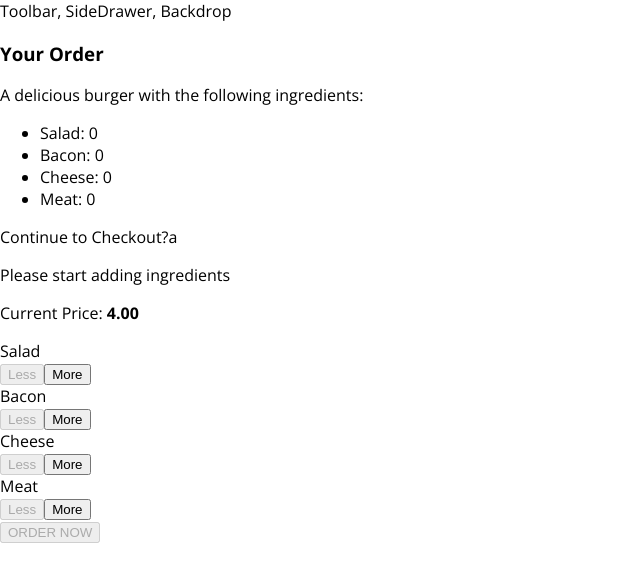
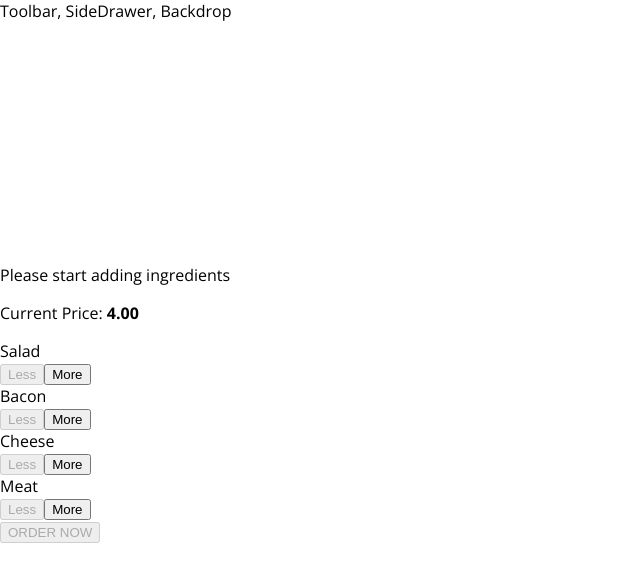
Before and after one commit to marlenehasslinger/burgerbuilder, a React app: page / in a window 1280 px wide. Shown: the top 582 px of the page, without its empty margins (0-640 px from the left). Built offline with nearby package versions, Linux system fonts and the light colour scheme.

Commit message:
Add Backdrop Component

```diff
--- a/src/components/Burger/BuildControls/BuildControls.js
+++ b/src/components/Burger/BuildControls/BuildControls.js
@@ -23,7 +23,8 @@
         ))}
         <button
             className={classes.OrderButton}
-            disabled={!(props.purchasable)}>ORDER NOW</button>
+            disabled={!(props.purchasable)}
+            onClick={props.ordered}>ORDER NOW</button>
     </div>
 );
 
--- a/src/components/Burger/OrderSummary/OrderSummary.js
+++ b/src/components/Burger/OrderSummary/OrderSummary.js
@@ -6,7 +6,7 @@
     const ingredientSummary = Object.keys(props.ingredients)
         .map(igKey => {
             return  (
-                <li>
+                <li key={igKey}>
                     <span style={{textTransform: 'capitalize'}}>{igKey}</span>: {props.ingredients[igKey]}
                 </li> );
         })
@@ -17,7 +17,7 @@
             <ul>
                 {ingredientSummary}
             </ul>
-            <p>Continue to Checkout?a</p>
+            <p>Continue to Checkout?</p>
         </Aux>
     );
 };
--- /dev/null
+++ b/src/components/UI/Backdrop/Backdrop.css
@@ -0,0 +1,9 @@
+.Backdrop {
+    width: 100%;
+    height: 100%;
+    position: fixed;
+    z-index: 100;
+    left: 0;
+    top: 0;
+    background-color: rgba(0, 0, 0, 0.5);
+}
--- a/src/components/UI/Backdrop/Backdrop.js
+++ b/src/components/UI/Backdrop/Backdrop.js
@@ -0,0 +1,9 @@
+import React from 'react';
+
+import classes from './Backdrop.css';
+
+const backdrop = (props) => (
+    props.show ? <div className={classes.Backdrop} onClick={props.clicked}></div> : null
+);
+
+export default backdrop;
--- a/src/components/UI/Modal/Modal.js
+++ b/src/components/UI/Modal/Modal.js
@@ -1,11 +1,21 @@
 import React from 'react';
 
 import classes from './Modal.css';
+import Aux from '../../../hoc/Aux';
+import Backdrop from '../Backdrop/Backdrop'
 
 const modal = (props) => (
-    <div className={classes.Modal}>
-        {props.children}
-    </div>
+    <Aux>
+        <Backdrop show={props.show} clicked={props.modalClosed}/>
+        <div
+        className={classes.Modal}
+        style={{
+            transform: props.show ? 'translateY(0)' : 'translateY(-100vh)',
+            opacity: props.show ? '1' : '0'
+        }}>
+            {props.children}
+        </div>
+    </Aux>
 );
 
 export default modal;
--- a/src/containers/BurgerBuilder/BurgerBuilder.js
+++ b/src/containers/BurgerBuilder/BurgerBuilder.js
@@ -22,7 +22,16 @@
             meat: 0
         },
         totalPrice: 4,
-        purchaseable: false
+        purchaseable: false,
+        purchasing: false
+    }
+
+    purchaseHandler = () => {
+        this.setState({purchasing: true});
+    }
+
+    purchaseCancelHandler = () => {
+        this.setState({purchasing: false});
     }
 
     updatePurchaseState (ingredients) {
@@ -76,7 +85,7 @@
         }
         return (
             <Aux>
-                <Modal>
+                <Modal show={this.state.purchasing} modalClosed={this.purchaseCancelHandler}>
                     <OrderSummary ingredients={this.state.ingredients}/>
                 </Modal>
                 <Burger ingredients={this.state.ingredients}/>
@@ -85,6 +94,7 @@
                     ingredientRemoved={this.removeIngredient}
                     disabled={disabledInfo}
                     price={this.state.totalPrice}
+                    ordered={this.purchaseHandler}
                     purchasable={this.state.purchaseable}/>
             </Aux>
         );
```
